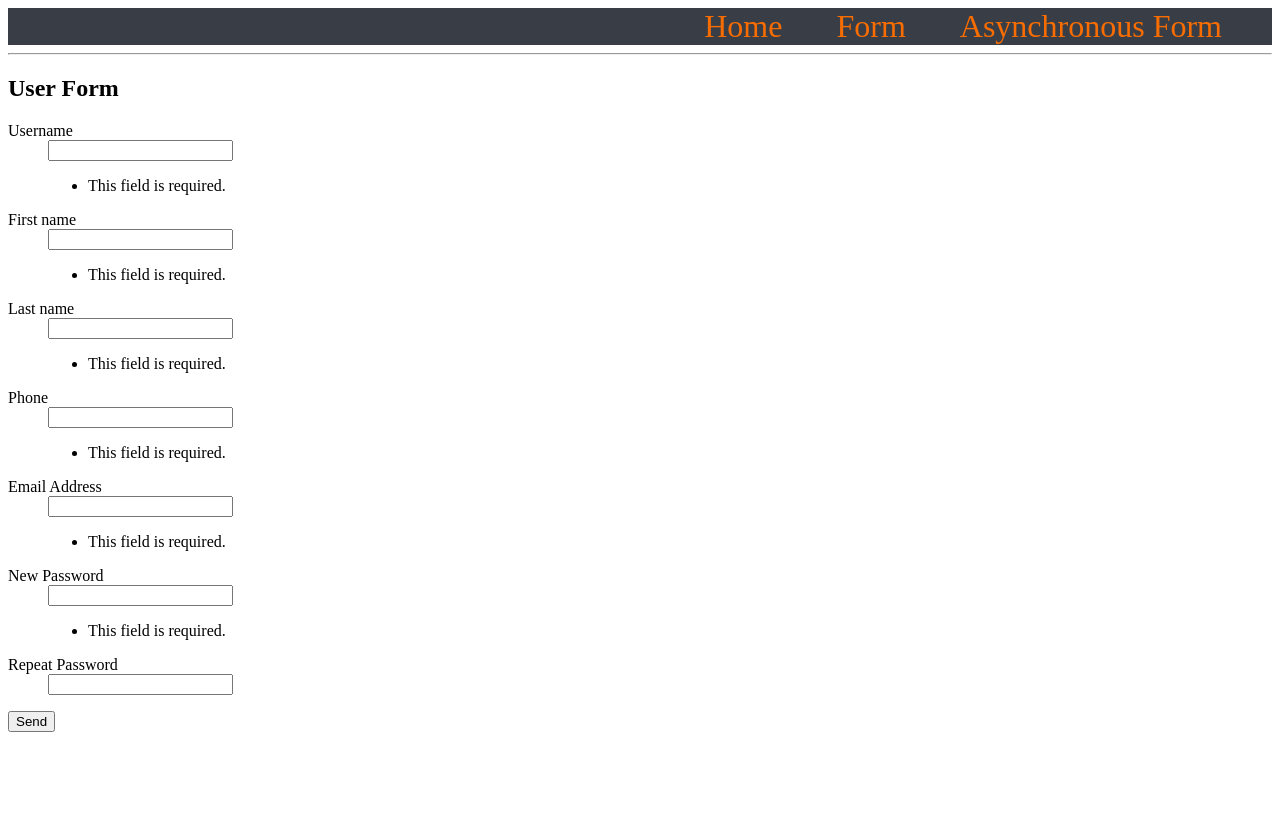
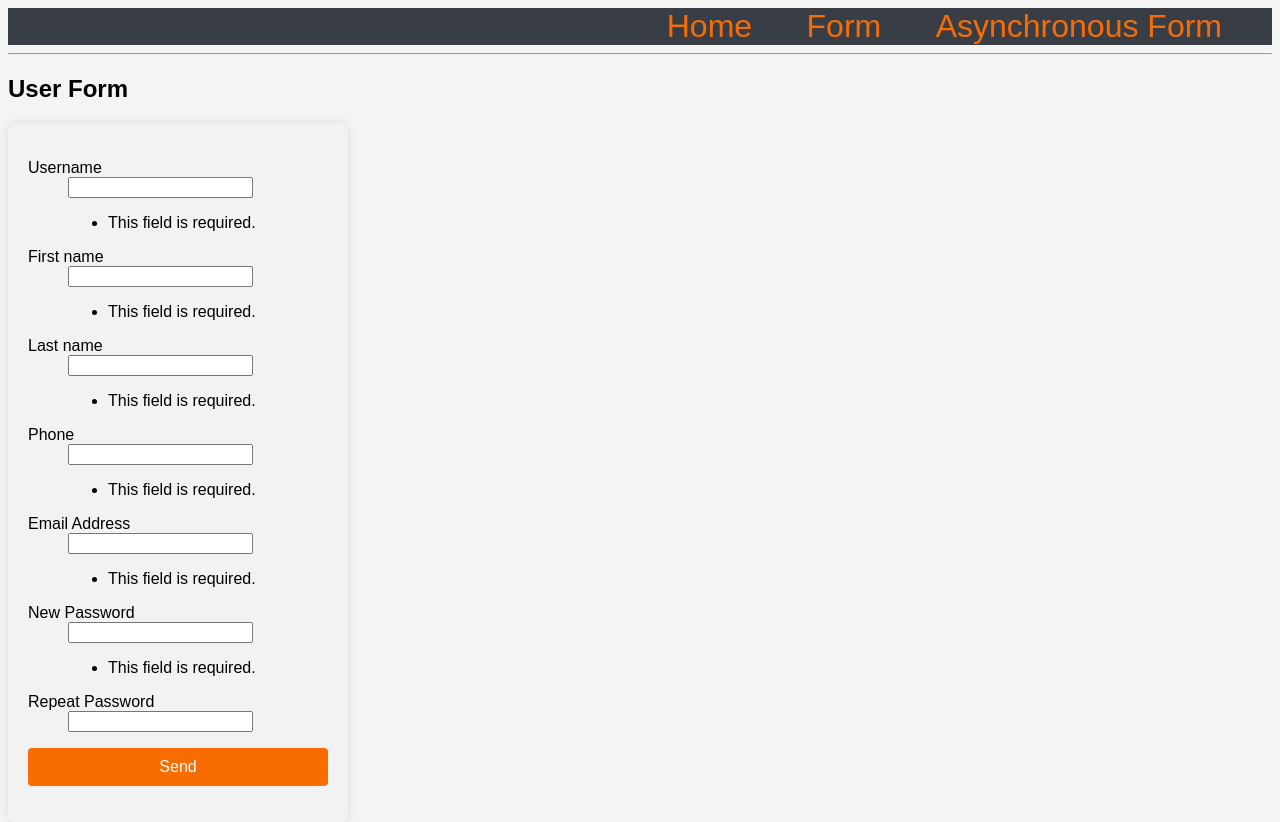
Before and after one commit to Kinciorska/flask_user_form, a Flask app: page /user_form in a window 1280 px wide. Before the commit the page ends 732 px from the top, so only its background shows below. Run offline with Flask 3, Linux system fonts and the light colour scheme; some libraries are stand-ins or nearby versions.

Commit message:
feature: added form styling

```diff
--- a/templates/async_user_form.html
+++ b/templates/async_user_form.html
@@ -14,6 +14,8 @@
     {% endfor %}
 
 <form method="POST">
+    <div class="form-container">
+
         {{ form.csrf_token }}
         <dl>
             {{ render_field(form.username) }}
@@ -25,6 +27,8 @@
             {{ render_field(form.confirm) }}
         </dl>
         <p><input type=submit value=Send>
+    </div>
+
 </form>
 
 {% endblock %}
--- a/templates/base.html
+++ b/templates/base.html
@@ -12,12 +12,45 @@
         nav{
             background: #393e46;
             text-align: right;
+            justify-content: center;
+            align-items: center;
         }
         nav a {
             color: #f96d00;
             font-size: 2em;
             margin-right: 50px;
             text-decoration: none;
+        }
+        body {
+            font-family: Arial, sans-serif;
+            background-color: #f4f4f4;
+            justify-content: center;
+            align-items: center;
+            height: 100vh;
+        }
+        .form-container {
+            background-color: #f2f2f2;
+            padding: 20px;
+            border-radius: 8px;
+            box-shadow: 0 0 10px rgba(0, 0, 0, 0.1);
+            width: 300px;
+        }
+        .form-container h2 {
+            margin-bottom: 20px;
+            text-align: center;
+        }
+        .form-container input[type="submit"] {
+            width: 100%;
+            padding: 10px;
+            background-color: #f96d00;
+            border: none;
+            border-radius: 4px;
+            color: #fff;
+            font-size: 16px;
+            cursor: pointer;
+        }
+        .form-container input[type="submit"]:hover {
+            background-color: #393e46;
         }
     </style>
 </head>
--- a/templates/user_form.html
+++ b/templates/user_form.html
@@ -14,6 +14,7 @@
     {% endfor %}
 
 <form method="POST">
+    <div class="form-container">
         {{ form.csrf_token }}
         <dl>
             {{ render_field(form.username) }}
@@ -25,6 +26,7 @@
             {{ render_field(form.confirm) }}
         </dl>
         <p><input type=submit value=Send>
+    </div>
 </form>
 
 {% endblock %}
```
Lines whose indentation alone changed are shown as unchanged.
